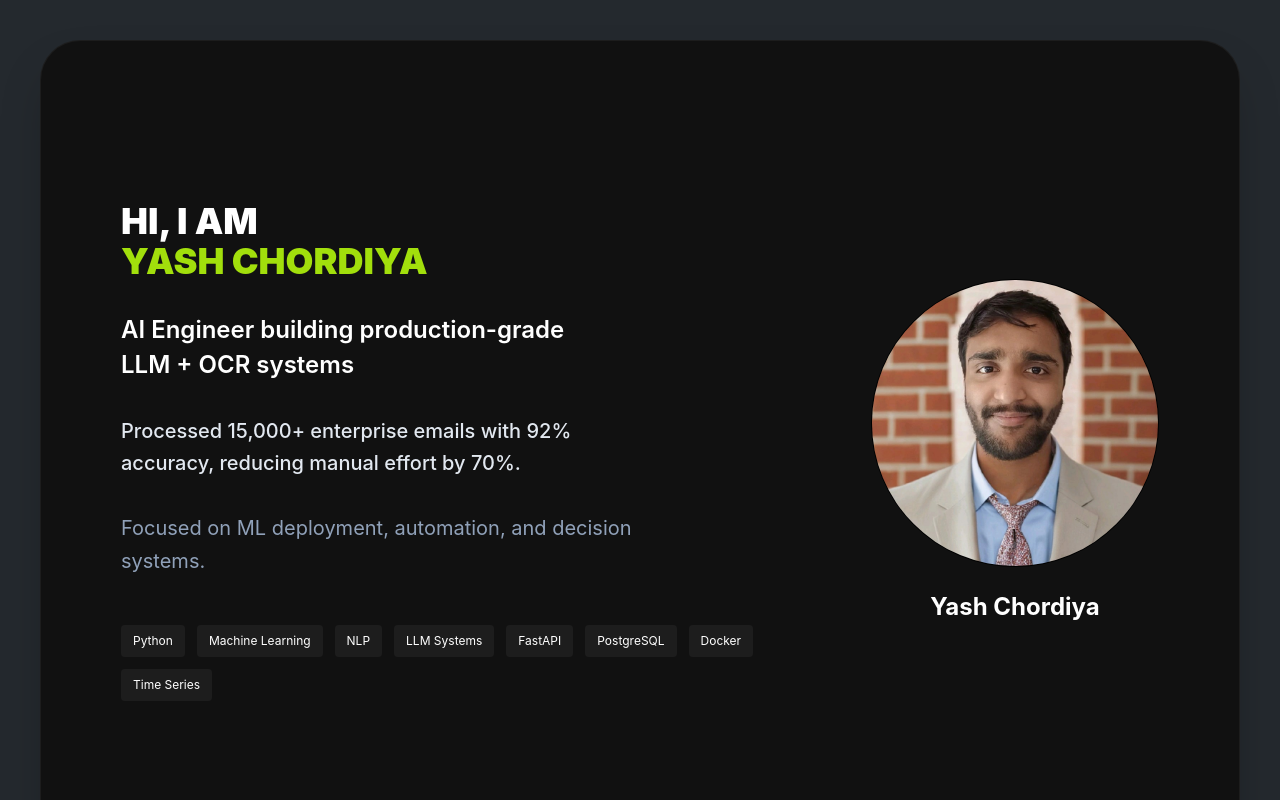
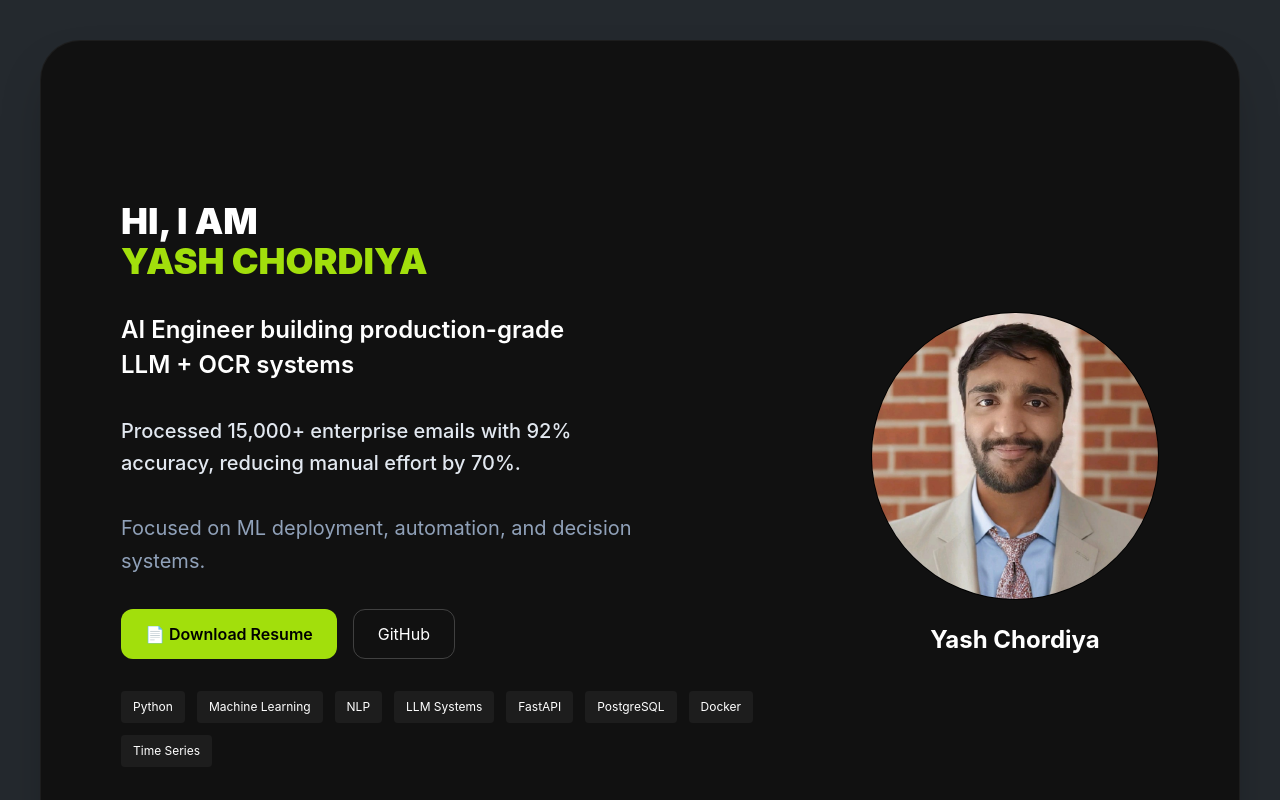
Before and after one commit to yashchordiya07/yash-portfolio, a React (Vite) app: page / in a window 1280 px wide. Shown: the top 800 px of the page. Built offline with nearby package versions, Linux system fonts and the light colour scheme.

Commit message:
added resume button

```diff
--- a/src/components/Hero.jsx
+++ b/src/components/Hero.jsx
@@ -46,7 +46,7 @@ const Hero = ({ socials, primaryColor }) => {
           </span>
         </h1>
 
-<p className="text-slate-400 text-lg md:text-xl max-w-lg mb-12 leading-relaxed text-left">
+        <p className="text-slate-400 text-lg md:text-xl max-w-lg mb-8 leading-relaxed text-left">
           <span className="text-white font-semibold text-xl md:text-2xl leading-snug">
             AI Engineer building production-grade <br />
             LLM + OCR systems
@@ -59,9 +59,35 @@ const Hero = ({ socials, primaryColor }) => {
           Focused on ML deployment, automation, and decision systems.
         </p>
 
+        {/* ✅ NEW BUTTONS */}
+        <div className="flex flex-wrap gap-4 mb-8">
+
+          <a
+            href="/resume.pdf"
+            download
+            className="flex items-center gap-2 bg-[#a2df0c] text-black px-6 py-3 rounded-xl font-semibold hover:scale-105 transition"
+          >
+            📄 Download Resume
+          </a>
+
+          <a
+            href="https://github.com/yashchordiya07"
+            target="_blank"
+            rel="noopener noreferrer"
+            className="border border-white/20 px-6 py-3 rounded-xl hover:bg-white/10 transition text-white"
+          >
+            GitHub
+          </a>
+
+        </div>
+
+        {/* SKILLS */}
         <div className="flex flex-wrap gap-3">
           {skills.map((skill) => (
-            <span key={skill} className="px-3 py-2 bg-white/5 text-white text-xs rounded">
+            <span
+              key={skill}
+              className="px-3 py-2 bg-white/5 text-white text-xs rounded"
+            >
               {skill}
             </span>
           ))}
```
Also changed, not shown: 1 other file (tests, documents, lock files or other folders). Lines whose indentation alone changed are shown as unchanged.
